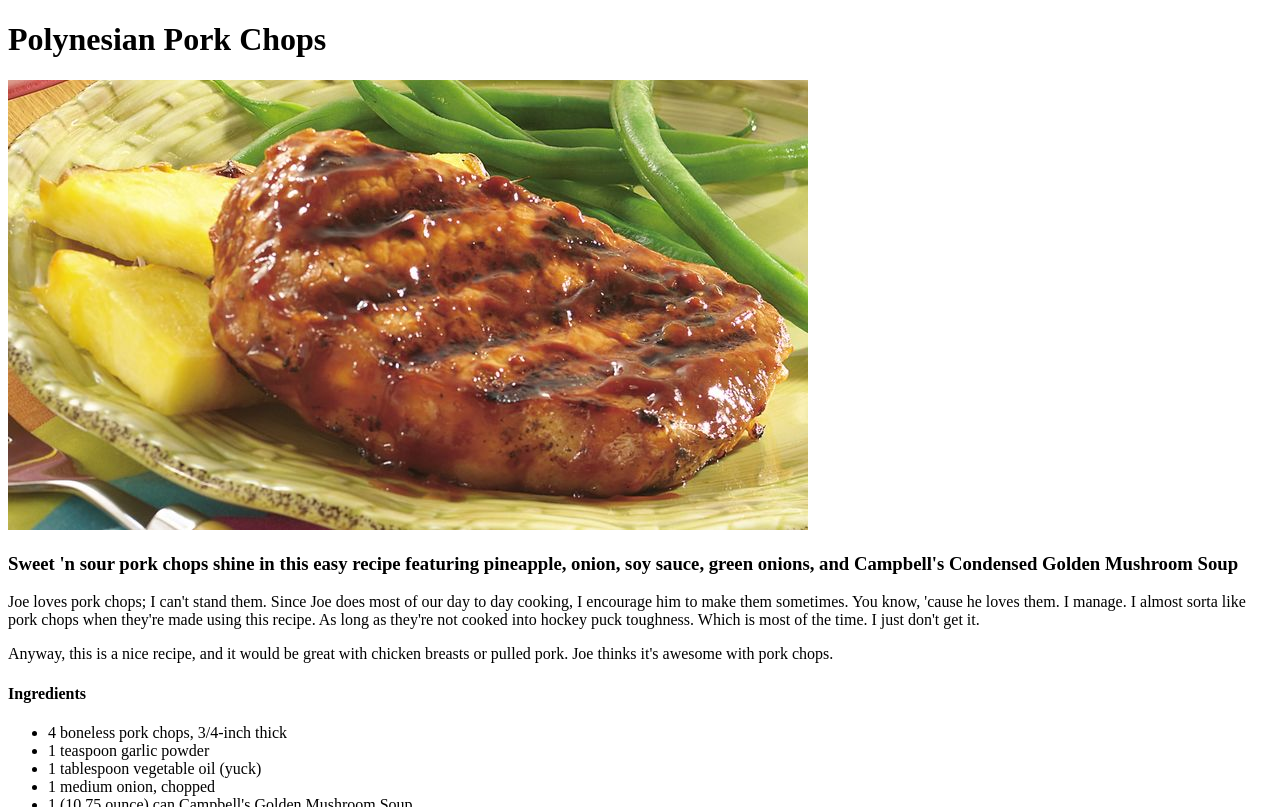
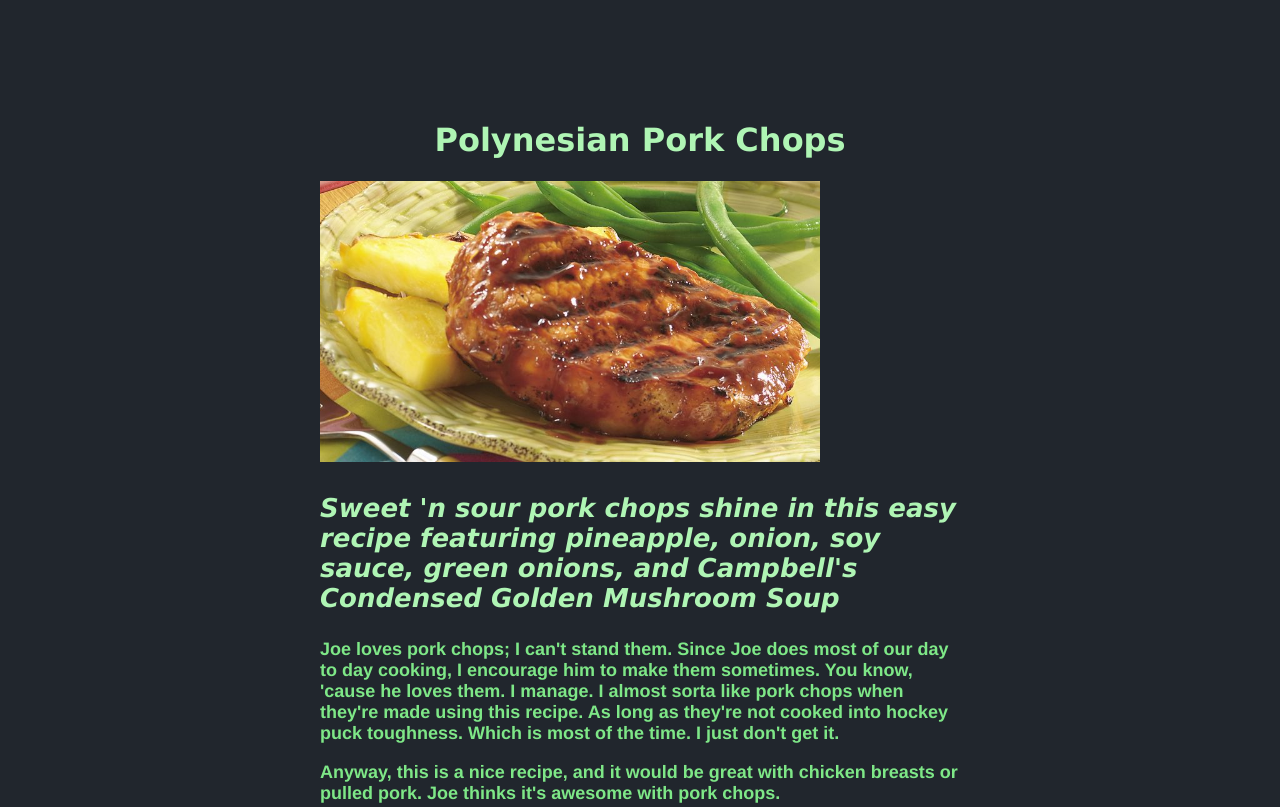
Before and after one commit to rszymurski/odin-recipes, a plain HTML site: page recipes/pporkchops.html in a window 1280 px wide. Shown: the top 807 px of the page. Drawn offline with Linux system fonts and the light colour scheme.

Commit message:
First CSS Style pass

```diff
--- a/recipes/pporkchops.html
+++ b/recipes/pporkchops.html
@@ -4,14 +4,15 @@
     <meta charset="UTF-8">
     <meta http-equiv="X-UA-Compatible" content="IE=edge">
     <meta name="viewport" content="width=device-width, initial-scale=1.0">
+    <link rel="stylesheet" href="../styles.css">
     <title>Polynesian Pork Chops</title>
 </head>
 <body>
   <h1>Polynesian Pork Chops</h1>
 
-  <img src="../media/pporkchops.jpg" alt="A plate of Polynesian Pork Chops">
+  <img src="/media/pporkchops.jpg" alt="A plate of Polynesian Pork Chops">
 
-  <h3>Sweet 'n sour pork chops shine in this easy recipe featuring pineapple, onion, soy sauce, green onions, and Campbell's Condensed Golden Mushroom Soup</h3>
+  <h3><em>Sweet 'n sour pork chops shine in this easy recipe featuring pineapple, onion, soy sauce, green onions, and Campbell's Condensed Golden Mushroom Soup</em></h3>
 
   <p>Joe loves pork chops; I can't stand them. Since Joe does most of our day to day cooking, I encourage him to make them sometimes. You know, 'cause he loves them. I manage. I almost sorta like pork chops when they're made using this recipe. As long as they're not cooked into hockey puck toughness. Which is most of the time. I just don't get it.</p>
 
--- /dev/null
+++ b/styles.css
@@ -0,0 +1,41 @@
+body{
+    max-width: 50vw;
+    text-align:left;
+    margin:auto;
+    font-family:"Helvetica", sans-serif;
+    font-size: 18px;
+    font-weight: bold;
+    color: #7ee787;
+    background-color:#21262d;
+    padding:100px 0;
+}
+
+a{
+    color: #7ee787;
+    font-weight:bold;
+}
+
+h1{
+    font-family:Verdana, Geneva, Tahoma, sans-serif;
+    font-size: 32px;
+    color: #aff5b4;
+    text-align:center
+}
+
+h3{
+    font-family:Verdana, Geneva, Tahoma, sans-serif;
+    font-size: 26px;
+    color: #aff5b4;
+    text-align:left;
+}
+
+button{
+    background-color:#484f58;
+    padding: 5px 5px;
+}
+
+img{
+    height:auto;
+    width: 500px;
+    align-self: center;
+}
```
Also changed, not shown: index.html (+4 -3 lines), recipes/chickenenchiladas.html (+2 -1 lines), recipes/turkeymeatloaf.html (+2 -1 lines).
